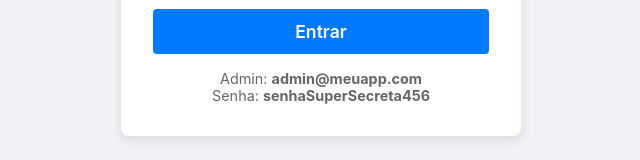
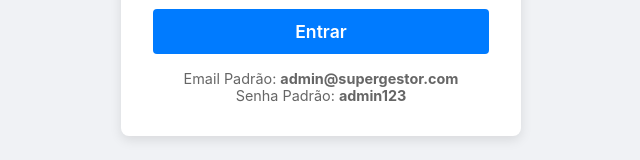
Before and after one commit to queirogaraffael/lojix, a React (Create React App) app in the folder supergestor-front/: page /login in a window 1280 px wide. Shown: the part 477-637 px from the top of the page, without its empty margins (319-959 px from the left). Built offline with nearby package versions, Linux system fonts and the light colour scheme.

Commit message:
refactor: Correção de erro no login do admin

```diff
--- a/supergestor-front/src/pages/Login/Login.js
+++ b/supergestor-front/src/pages/Login/Login.js
@@ -57,8 +57,8 @@ export const Login = () => {
           {isLoading ? 'Entrando...' : 'Entrar'}
         </button>
         <p className="login-hint">
-          Admin: <strong>admin@meuapp.com</strong><br/>
-          Senha: <strong>senhaSuperSecreta456</strong>
+          Email Padrão: <strong>admin@supergestor.com</strong><br/>
+          Senha Padrão: <strong>admin123</strong>
         </p>
       </form>
     </div>
```
Also changed, not shown: 2 other files (tests, documents, lock files or other folders).
